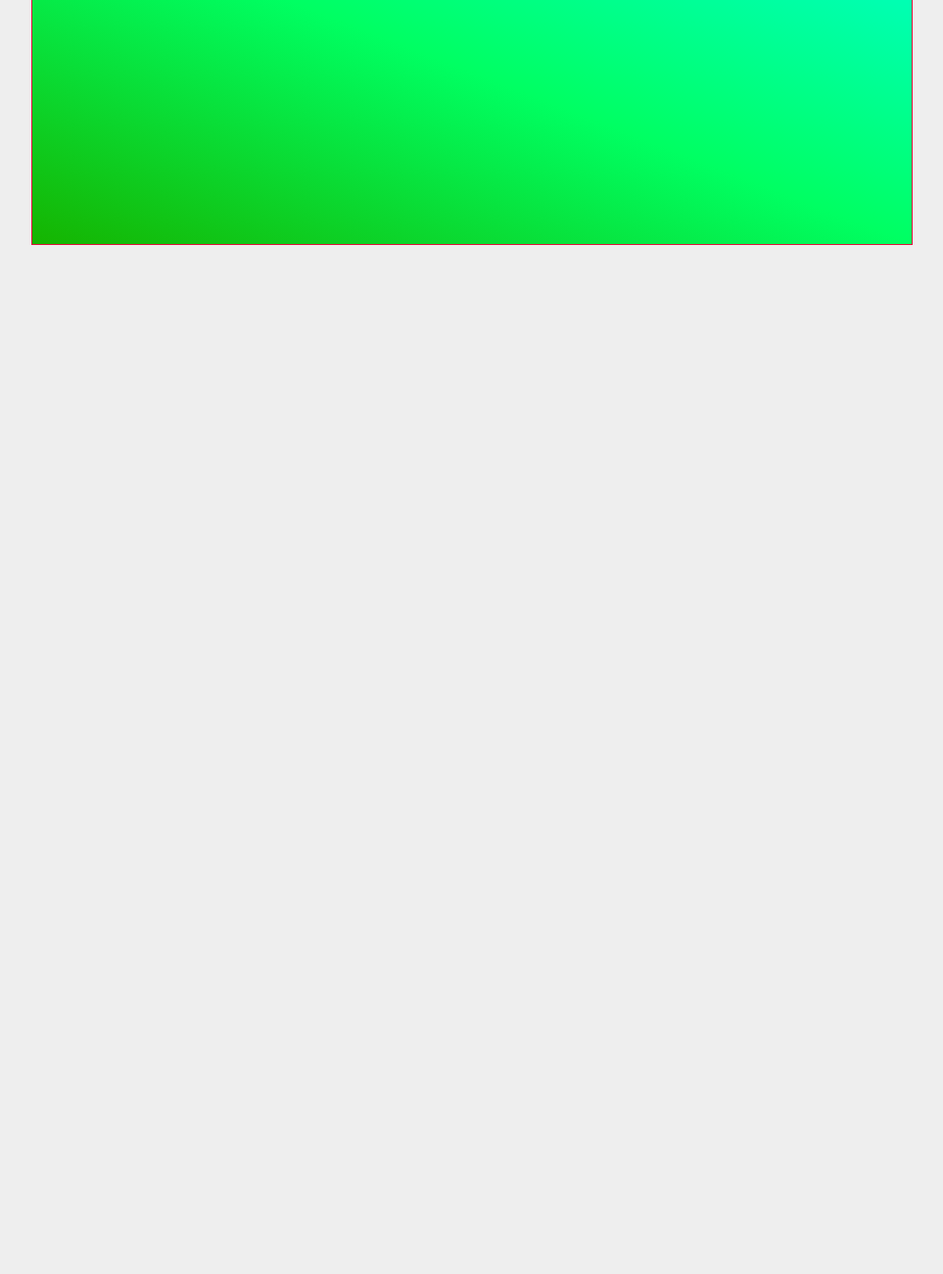
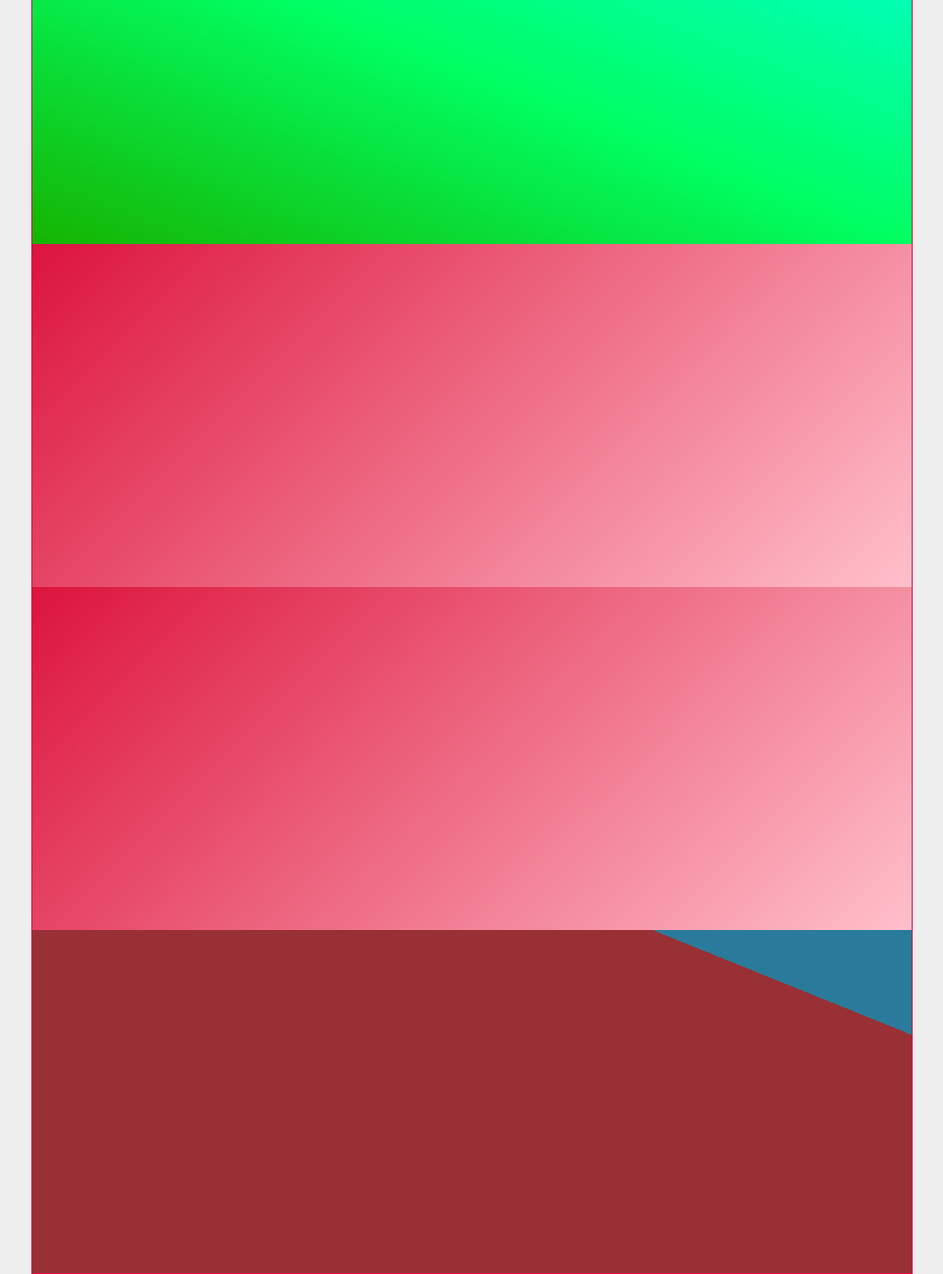
Before and after one commit to FlorAmado/clase-01, a website built with Vite: page 01-backgrounds/index.html in a window 1280 px wide. Shown: the part 1542-2842 px from the top of the page at 98% size, without its empty margins (158-1121 px from the left). Before the commit the page ends 1792 px from the top, so only its background shows below. Built offline with nearby package versions, Linux system fonts and the light colour scheme; grey boxes are pictures that could not be loaded.

Commit message:
agrega mas fondos y una imagen

```diff
--- a/01-backgrounds/index.html
+++ b/01-backgrounds/index.html
@@ -12,11 +12,22 @@
       <hr>
 
       <div class="fondo-base fondo-color">      </div>
+
       <div class="fondo-base fondo-degradado">      </div>
+
       <div class="fondo-base fondo-degradado-2">      </div>
+
       <div class="fondo-base fondo-degradado-3">      </div>
+
       <div class="fondo-base fondo-degradado-4">      </div>
 
+      <div class="fondo-base fondo-degradado-5">      </div>
+
+      <div class="fondo-base fondo-degradado-6">      </div>
+
+      <div class="fondo-base fondo-degradado-7">      </div>
+
+      <div class="fondo-imagen-1">    </div>
 
     </div>
   </body>
--- a/01-backgrounds/src/style.css
+++ b/01-backgrounds/src/style.css
@@ -32,11 +32,9 @@ body {
   background-color: darkorange;
 
 }
-
 .fondo-degradado{
   background-image: linear-gradient(to right,darkorange, rgb(177, 1, 147));
 }
-
 .fondo-degradado-2{
   background-image: linear-gradient(to left, rgb(255, 196, 0), rgb(255, 136, 0),rgb(255, 45, 80));
 }
@@ -46,3 +44,21 @@ body {
 .fondo-degradado-4{
   background-image: linear-gradient(to left bottom, rgb(0, 255, 213), rgb(0, 255, 98),rgb(21, 180, 0));
 }
+.fondo-degradado-5{
+  background-image: linear-gradient(135deg, crimson, pink);
+}
+.fondo-degradado-6{
+  backgorund: crimson; /*fallback*/
+  background-image: linear-gradient(135deg, crimson, pink);
+}
+.fondo-degradado-7 {
+    background: crimson; /* fallback */
+    background-image: linear-gradient(crimson 30%, pink 70%);
+    background: linear-gradient(202deg, rgba(42, 123, 155, 1) 15%, rgba(152, 48, 53, 1) 15%);
+}
+
+.fondo-imagen-1{
+    background-image: linear-gradient(pink,black), url("https://images.unsplash.com/photo-1771143527938-a0ed2f30f326?q=80&w=1172&auto=format&fit=crop&ixlib=rb-4.1.0&ixid=M3wxMjA3fDB8MHxwaG90by1wYWdlfHx8fGVufDB8fHx8fA%3D%3D");
+    background-position: center;
+
+}
```
